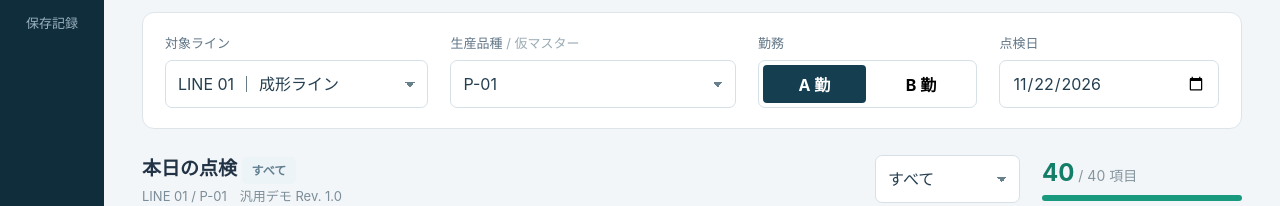
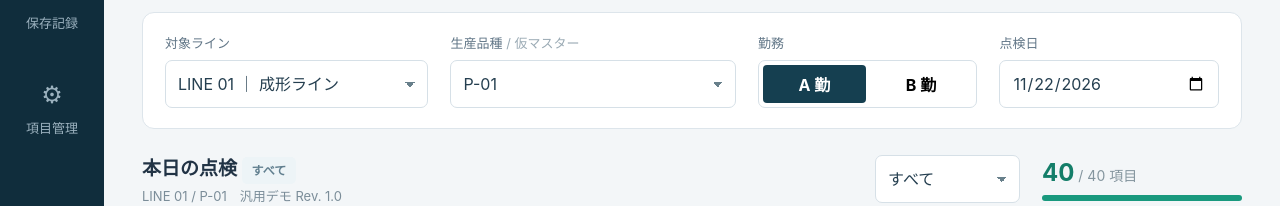
Before and after one commit to sota-utsumi/mk-inspection-demo, a plain HTML site: page index.html in a window 1280 px wide. Shown: the part 279-485 px from the top of the page. Drawn offline with Linux system fonts and the light colour scheme.

Commit message:
Enable per-line Excel master import administration

```diff
--- a/index.html
+++ b/index.html
@@ -1 +1 @@
-<!doctype html><html lang="ja"><head><meta charset="utf-8"><meta name="viewport" content="width=device-width,initial-scale=1"><title>MK CHECK | 始業点検</title><link rel="stylesheet" href="style.css"><link rel="stylesheet" href="compare.css"><link rel="stylesheet" href="monthly.css"></head><body><aside class="rail"><div class="brand">M<span>K</span><small>CHECK</small></div><button class="nav active" onclick="view='check';render()">▦<small>始業点検</small></button><button class="nav" onclick="view='history';render()">▤<small>保存記録</small></button><div class="railbottom">成形工程<br>UI PROTOTYPE</div></aside><main><header><div><span class="eyebrow">MOLDING / DAILY INSPECTION</span><h1>始業点検<span class="badge">MK</span></h1></div><div class="headerRight"><span class="local">端末内保存</span><span id="today"></span></div></header><div class="notice"><b>試作版</b> サンプルの点検項目・頻度です。正式な管理工程図との照合が必要です。2台のiPad間では同期しません。</div><div id="app"></div></main><div id="toast" role="status"></div><script src="generic.js"></script><script src="app.js"></script><script src="history.js"></script><script src="comparison.js"></script><script src="monthly.js"></script></body></html>
+<!doctype html><html lang="ja"><head><meta charset="utf-8"><meta name="viewport" content="width=device-width,initial-scale=1"><title>MK CHECK | 始業点検</title><link rel="stylesheet" href="style.css"><link rel="stylesheet" href="compare.css"><link rel="stylesheet" href="monthly.css"><link rel="stylesheet" href="admin.css"></head><body><aside class="rail"><div class="brand">M<span>K</span><small>CHECK</small></div><button class="nav active" onclick="view='check';render()">▦<small>始業点検</small></button><button class="nav" onclick="view='history';render()">▤<small>保存記録</small></button><div class="railbottom">成形工程<br>UI PROTOTYPE</div></aside><main><header><div><span class="eyebrow">MOLDING / DAILY INSPECTION</span><h1>始業点検<span class="badge">MK</span></h1></div><div class="headerRight"><span class="local">端末内保存</span><span id="today"></span></div></header><div class="notice"><b>試作版</b> サンプルの点検項目・頻度です。正式な管理工程図との照合が必要です。2台のiPad間では同期しません。</div><div id="app"></div></main><div id="toast" role="status"></div><script src="generic.js"></script><script src="app.js?v=admin1"></script><script src="history.js"></script><script src="comparison.js"></script><script src="monthly.js"></script><script src="vendor/xlsx.full.min.js"></script><script src="admin.js"></script></body></html>
```
